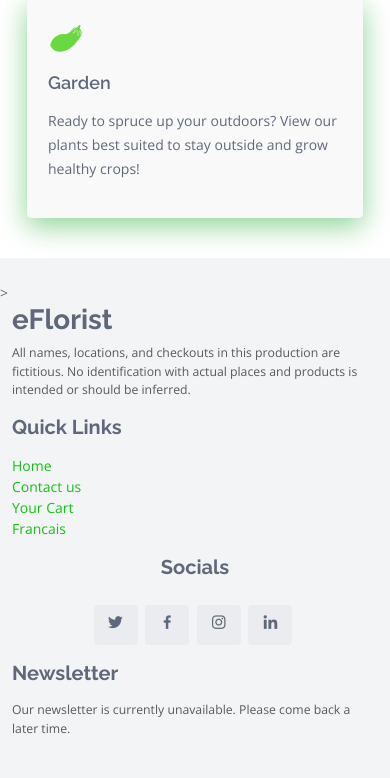
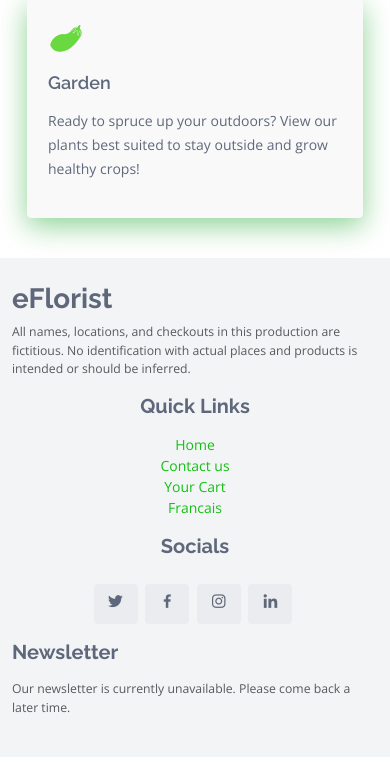
Before and after one commit to jamriou/Eflorist, a PHP site: page /index.php in a window 390 px wide. Shown: the part 1395-2173 px from the top of the page. After the commit the page ends 2108 px from the top, so only its background shows below. Run offline with PHP 8.4, Linux system fonts and the light colour scheme; some libraries are stand-ins or nearby versions.

Commit message:
Fixed unexpected char

```diff
--- a/nav/footer.php
+++ b/nav/footer.php
@@ -2,7 +2,7 @@
 /*session_start();*/
   include "./locales/footer_locales.php";
 ?>
-<!-- FOOTER -->>
+<!-- FOOTER -->
 <div class="container">
     <div class="row">
         <div class="col-lg-4 col-md-6">
@@ -16,7 +16,7 @@
             <?php } ?>
             <!--<p class="small text-muted mb-0">&copy; Copyrights. All rights reserved. <a class="text-primary" href="#">Bootstrapious.com</a></p>-->
         </div>
-        <div class="col-lg-2 col-md-6">
+        <div class="col-lg-2 col-md-6" style="text-align: center;">
             <h5 class="mb-3"><strong><span><?=$quickLinks[$_SESSION['language']]?></span></strong></h5>
             <ul class="list-unstyled text-muted">
                 <li><a href="index.php"><?=$home[$_SESSION['language']]?></a></li>
```
